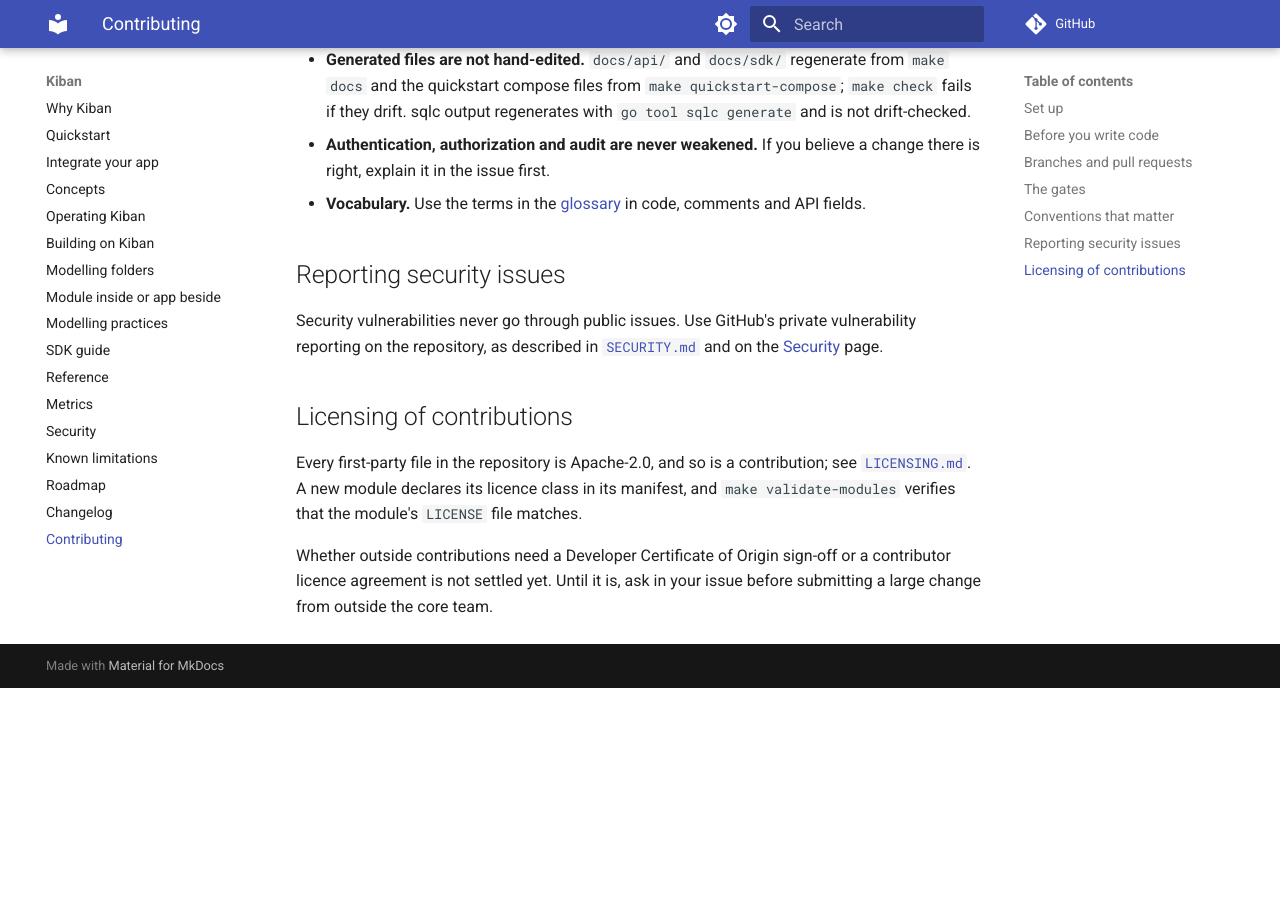
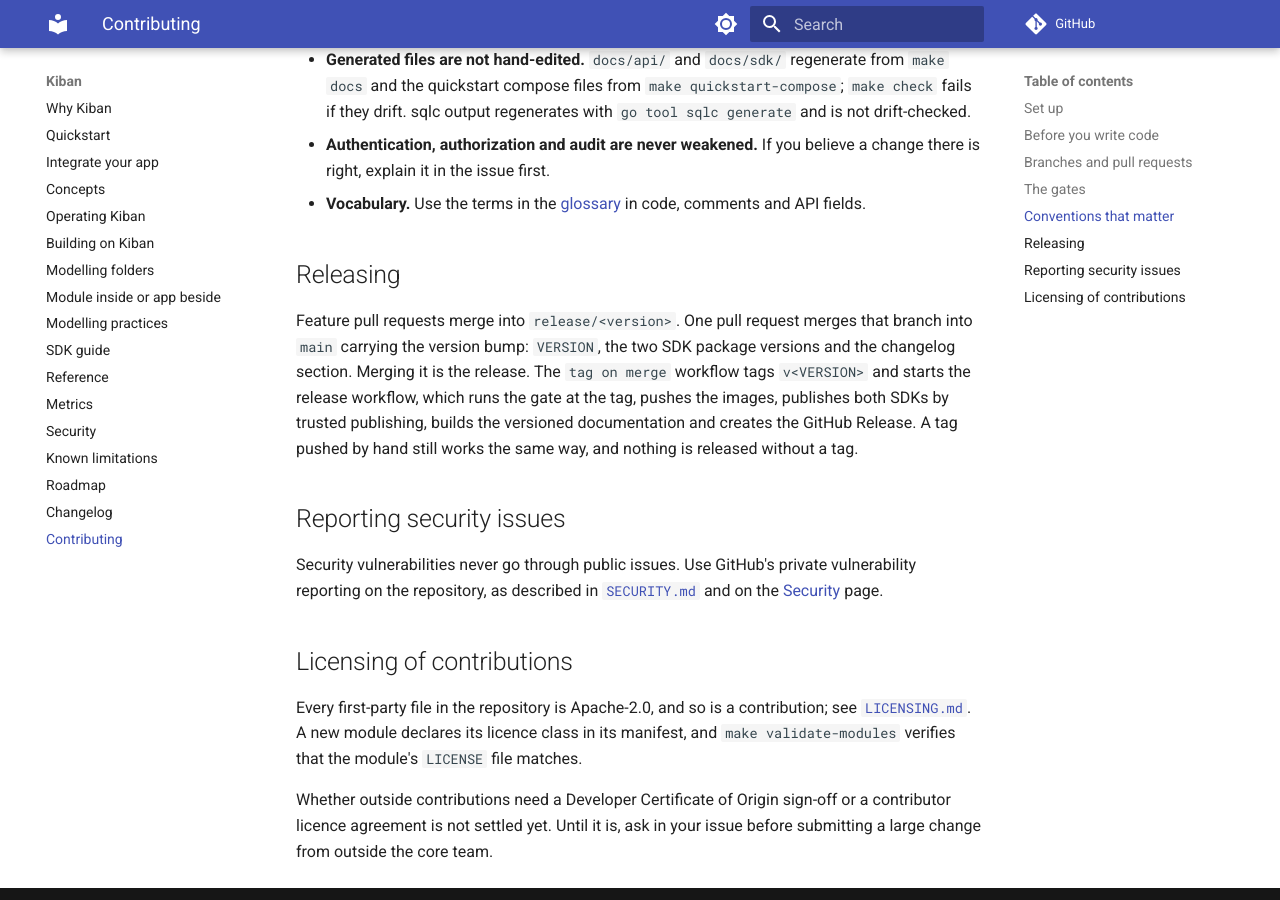
Before and after one commit to rosschiu/kiban, an MkDocs documentation site: the page built from docs/contributing.md, in a window 1280 px wide and 900 px high, scrolled down 2146 px. Built offline with MkDocs 1.6.1 and Material for MkDocs 9.7.7, drawn with Linux system fonts in a browser that asks for light colours; comment, search, counter and statistics services are not loaded; the version menu is left out; before the commit the page ends 2834 px from its top, so only the background shows below that.

Commit message:
docs(contributing): the releasing section on the documentation site

```diff
--- a/docs/contributing.md
+++ b/docs/contributing.md
@@ -88,6 +88,15 @@ from tests that assert real behaviour; assertion-free padding is rejected in rev
   is right, explain it in the issue first.
 - **Vocabulary.** Use the terms in the [glossary](glossary.md) in code, comments and API fields.
 
+## Releasing
+
+Feature pull requests merge into `release/<version>`. One pull request merges that branch into
+`main` carrying the version bump: `VERSION`, the two SDK package versions and the changelog
+section. Merging it is the release. The `tag on merge` workflow tags `v<VERSION>` and starts
+the release workflow, which runs the gate at the tag, pushes the images, publishes both SDKs by
+trusted publishing, builds the versioned documentation and creates the GitHub Release. A tag
+pushed by hand still works the same way, and nothing is released without a tag.
+
 ## Reporting security issues
 
 Security vulnerabilities never go through public issues. Use GitHub's private vulnerability
```
